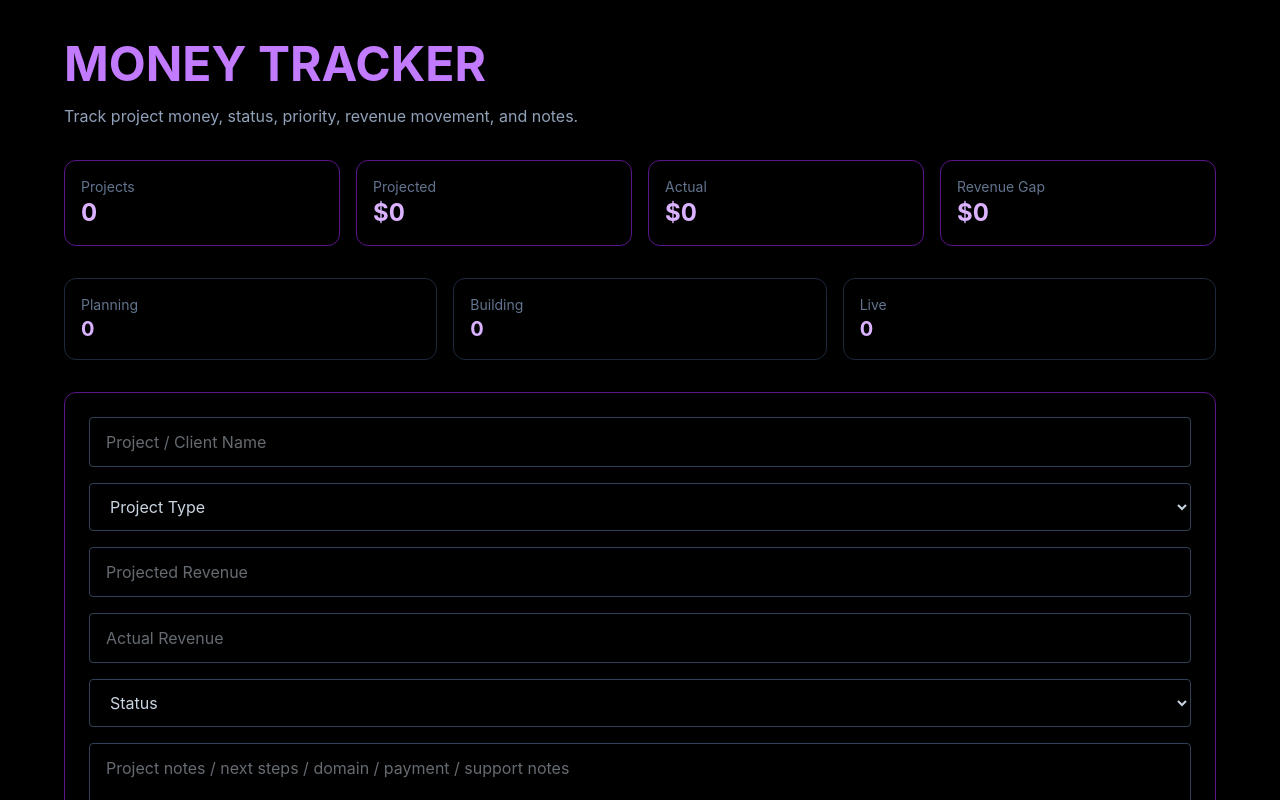
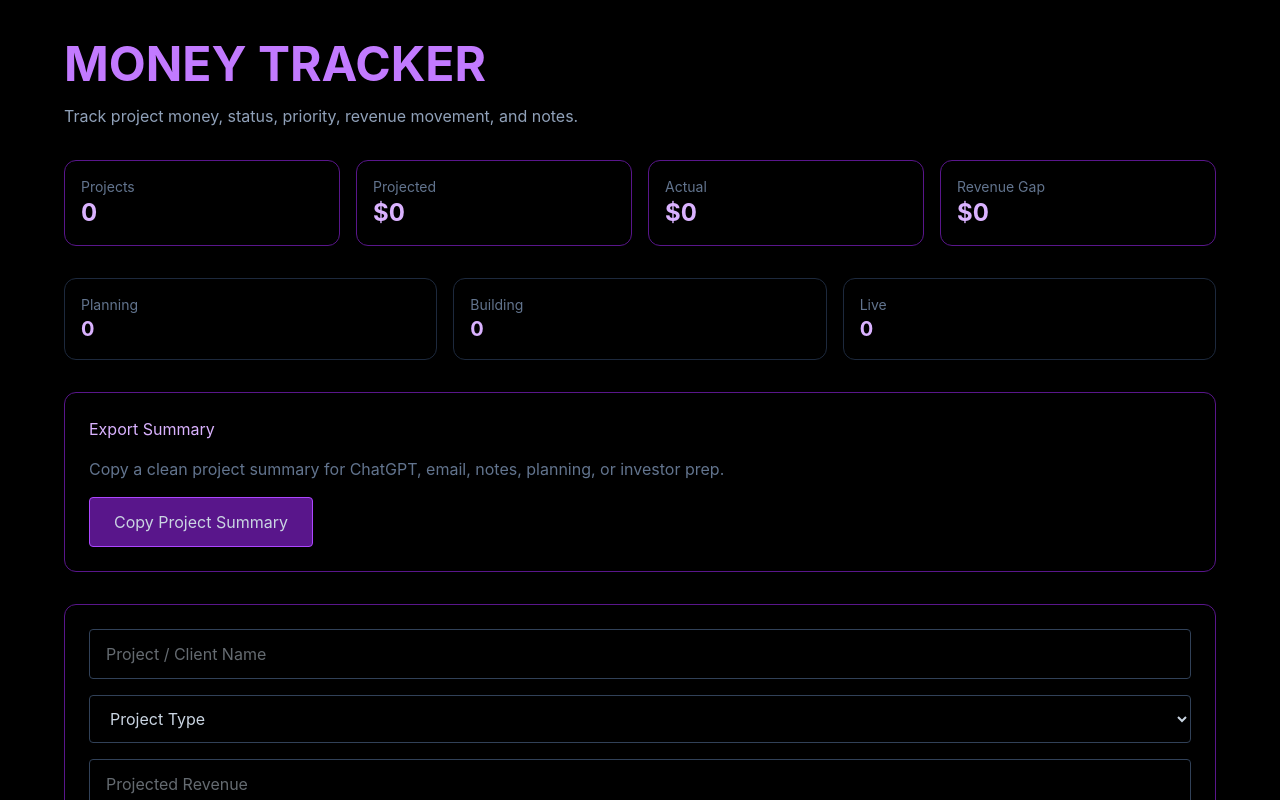
Before and after one commit to chocolateskyys-tech/geniunaire-masterminds, a React (Vite) app: page / in a window 1280 px wide. Both pictures are taken after a click on the button "ACCESS THE VAULT". Shown: the top 800 px of the page. Built offline with nearby package versions, Linux system fonts and the light colour scheme.

Commit message:
Stage 9 Add export summary

```diff
--- a/src/components/MoneyTracker/MoneyTracker.jsx
+++ b/src/components/MoneyTracker/MoneyTracker.jsx
@@ -10,6 +10,7 @@ function MoneyTracker({ onReturn }) {
   const [status, setStatus] = useState('');
   const [notes, setNotes] = useState('');
   const [priority, setPriority] = useState('');
+  const [copyStatus, setCopyStatus] = useState('');
 
   const [projects, setProjects] = useState(() => {
     const saved = localStorage.getItem(STORAGE_KEY);
@@ -31,10 +32,7 @@ function MoneyTracker({ onReturn }) {
   const planning = projects.filter((project) => project.status === 'Planning').length;
   const building = projects.filter((project) => project.status === 'Building').length;
   const live = projects.filter((project) => project.status === 'Live').length;
-  const lowPriority = projects.filter((project) => project.priority === 'Low').length;
-  const mediumPriority = projects.filter((project) => project.priority === 'Medium').length;
-  const highPriority = projects.filter((project) => project.priority === 'High').length;
-  const urgentPriority = projects.filter((project) => project.priority === 'Urgent').length;
+
   function addProject(event) {
     event.preventDefault();
 
@@ -64,10 +62,7 @@ function MoneyTracker({ onReturn }) {
     setProjects(
       projects.map((project) => {
         if (project.id === id) {
-          return {
-            ...project,
-            [field]: value,
-          };
+          return { ...project, [field]: value };
         }
 
         return project;
@@ -81,6 +76,49 @@ function MoneyTracker({ onReturn }) {
 
   function clearProjects() {
     setProjects([]);
+    setCopyStatus('');
+  }
+
+  function buildSummary() {
+    const projectLines = projects.map((project, index) => {
+      return [
+        `Project ${index + 1}: ${project.name}`,
+        `Type: ${project.type}`,
+        `Priority: ${project.priority || 'Medium'}`,
+        `Status: ${project.status}`,
+        `Projected Revenue: $${project.projected || '0'}`,
+        `Actual Revenue: $${project.actual || '0'}`,
+        `Notes: ${project.notes || 'No notes added'}`,
+      ].join('\n');
+    });
+
+    return [
+      'GENIUNAIRE MASTERMINDS — MONEY TRACKER SUMMARY',
+      '',
+      `Total Projects: ${projects.length}`,
+      `Total Projected Revenue: $${totalProjected}`,
+      `Total Actual Revenue: $${totalActual}`,
+      `Revenue Gap: $${totalProjected - totalActual}`,
+      '',
+      `Planning: ${planning}`,
+      `Building: ${building}`,
+      `Live: ${live}`,
+      '',
+      'PROJECT DETAILS',
+      '',
+      projectLines.length > 0 ? projectLines.join('\n\n') : 'No tracked projects yet.',
+    ].join('\n');
+  }
+
+  async function copySummary() {
+    const summary = buildSummary();
+
+    try {
+      await navigator.clipboard.writeText(summary);
+      setCopyStatus('Summary copied to clipboard.');
+    } catch (error) {
+      setCopyStatus('Copy failed. Select and copy manually.');
+    }
   }
 
   return (
@@ -133,6 +171,28 @@ function MoneyTracker({ onReturn }) {
             <p className="text-slate-500 text-sm">Live</p>
             <p className="text-xl text-purple-300 font-bold">{live}</p>
           </div>
+        </div>
+
+        <div className="border border-purple-900 rounded-xl p-6 mb-8">
+          <h2 className="text-purple-300 mb-4">Export Summary</h2>
+
+          <p className="text-slate-500 mb-4">
+            Copy a clean project summary for ChatGPT, email, notes, planning, or investor prep.
+          </p>
+
+          <button
+            type="button"
+            onClick={copySummary}
+            className="px-6 py-3 bg-purple-900 border border-purple-500 rounded"
+          >
+            Copy Project Summary
+          </button>
+
+          {copyStatus && (
+            <p className="mt-4 text-purple-300">
+              {copyStatus}
+            </p>
+          )}
         </div>
 
         <form onSubmit={addProject} className="border border-purple-900 rounded-xl p-6 mb-8">
```
